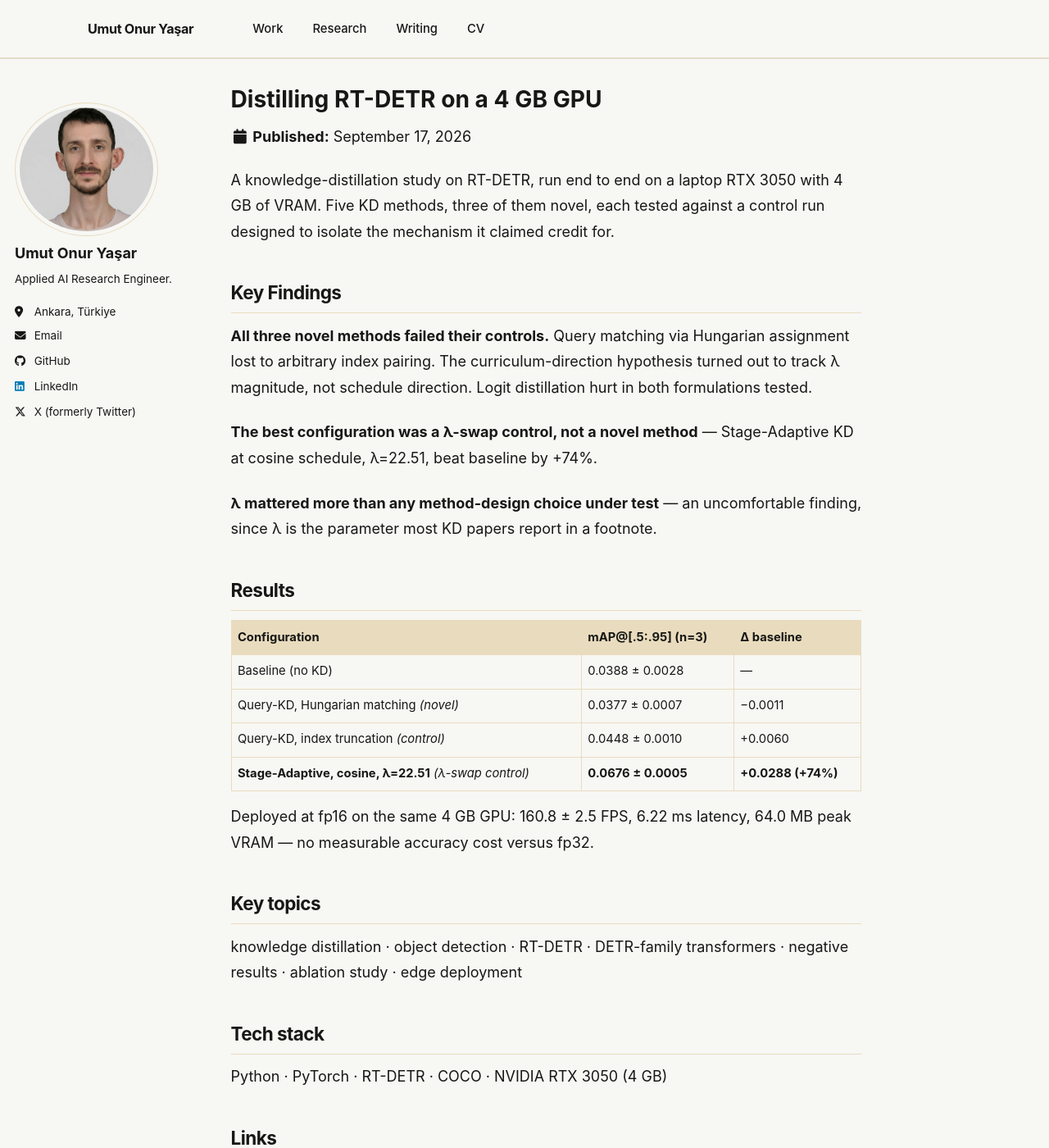
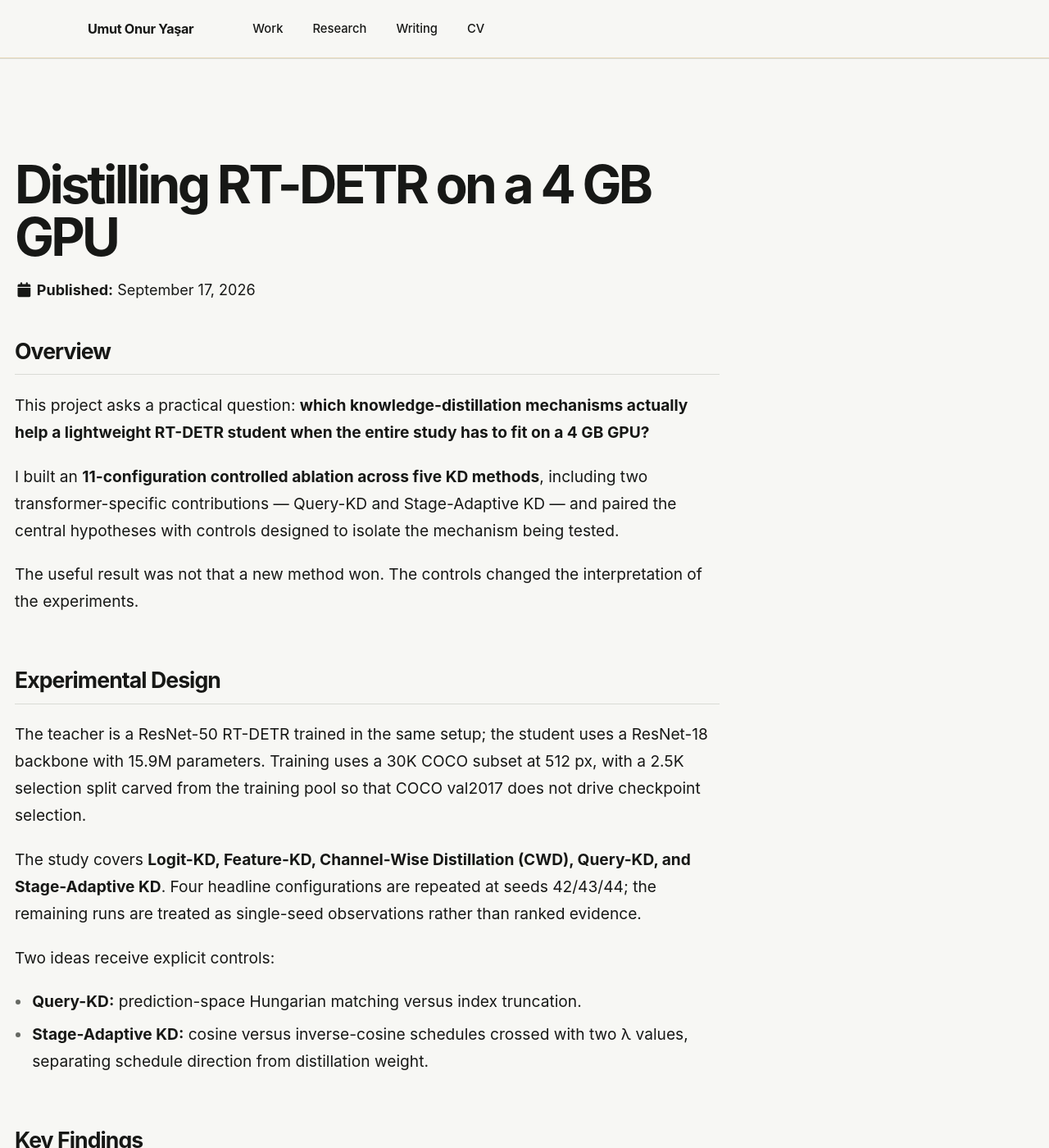
Before and after one commit to umutonuryasar/umutonuryasar.github.io, a Jekyll site: the page built from _portfolio/rt-detr-kd.md, in a window 1280 px wide and 1400 px high. Shown: the whole window at 82% size. Built offline with Jekyll 4.4.1, drawn with Linux system fonts in a browser that asks for light colours; a script bundle is joined from its source files by our own code; library files that are not in the unit come from our copies; some of the changed text lies outside the part shown.

Commit message:
Polish RT-DETR KD portfolio case study

```diff
--- a/_portfolio/rt-detr-kd.md
+++ b/_portfolio/rt-detr-kd.md
@@ -1,38 +1,81 @@
 ---
 title: "Distilling RT-DETR on a 4 GB GPU"
-excerpt: "A controlled knowledge-distillation study on RT-DETR run end-to-end on a single RTX 3050. Three novel KD methods, each tested against a control run designed to isolate the mechanism it claimed credit for — all three refuted."
+excerpt: "A controlled RT-DETR distillation study: 11 configurations across five KD methods, with transformer-specific ideas tested against controls on a single 4 GB GPU."
 collection: portfolio
+classes: portfolio-project
+author_profile: false
+share: false
 ---
 
-A knowledge-distillation study on RT-DETR, run end to end on a laptop RTX 3050 with 4 GB of VRAM. Five KD methods, three of them novel, each tested against a control run designed to isolate the mechanism it claimed credit for.
+## Overview
+
+This project asks a practical question: **which knowledge-distillation mechanisms actually help a lightweight RT-DETR student when the entire study has to fit on a 4 GB GPU?**
+
+I built an **11-configuration controlled ablation across five KD methods**, including two transformer-specific contributions — Query-KD and Stage-Adaptive KD — and paired the central hypotheses with controls designed to isolate the mechanism being tested.
+
+The useful result was not that a new method won. The controls changed the interpretation of the experiments.
+
+## Experimental Design
+
+The teacher is a ResNet-50 RT-DETR trained in the same setup; the student uses a ResNet-18 backbone with 15.9M parameters. Training uses a 30K COCO subset at 512 px, with a 2.5K selection split carved from the training pool so that COCO val2017 does not drive checkpoint selection.
+
+The study covers **Logit-KD, Feature-KD, Channel-Wise Distillation (CWD), Query-KD, and Stage-Adaptive KD**. Four headline configurations are repeated at seeds 42/43/44; the remaining runs are treated as single-seed observations rather than ranked evidence.
+
+Two ideas receive explicit controls:
+
+- **Query-KD:** prediction-space Hungarian matching versus index truncation.
+- **Stage-Adaptive KD:** cosine versus inverse-cosine schedules crossed with two λ values, separating schedule direction from distillation weight.
 
 ## Key Findings
 
-**All three novel methods failed their controls.** Query matching via Hungarian assignment lost to arbitrary index pairing. The curriculum-direction hypothesis turned out to track λ magnitude, not schedule direction. Logit distillation hurt in both formulations tested.
+**Query matching did not help.** Hungarian matching scored below the no-KD baseline, while the deliberately simpler index-truncation control performed better in every repeated seed.
 
-**The best configuration was a λ-swap control, not a novel method** — Stage-Adaptive KD at cosine schedule, λ=22.51, beat baseline by +74%.
+**The apparent curriculum-direction effect was a λ effect.** Once schedule direction and λ were crossed in a 2×2 control, changing λ moved mAP by 0.012–0.023 while matched-λ schedule directions differed by roughly 0.001.
 
-**λ mattered more than any method-design choice under test** — an uncomfortable finding, since λ is the parameter most KD papers report in a footnote.
+**Logit distillation hurt in both formulations tested.** Binary KL and softmax KL both fell below the corresponding single-seed baseline in this regime.
+
+**KD reduced run-to-run variance.** The baseline measured ±0.0028 mAP across three seeds; the repeated KD configurations measured between ±0.0005 and ±0.0010, whether or not they improved the mean.
 
 ## Results
 
 | Configuration | mAP@[.5:.95] (n=3) | Δ baseline |
-|---|---|---|
+| --- | ---: | ---: |
 | Baseline (no KD) | 0.0388 ± 0.0028 | — |
 | Query-KD, Hungarian matching *(novel)* | 0.0377 ± 0.0007 | −0.0011 |
 | Query-KD, index truncation *(control)* | 0.0448 ± 0.0010 | +0.0060 |
 | **Stage-Adaptive, cosine, λ=22.51** *(λ-swap control)* | **0.0676 ± 0.0005** | **+0.0288 (+74%)** |
 
-Deployed at fp16 on the same 4 GB GPU: 160.8 ± 2.5 FPS, 6.22 ms latency, 64.0 MB peak VRAM — no measurable accuracy cost versus fp32.
+The highest-scoring configuration is the **λ-swap control**, not evidence that Stage-Adaptive KD is the best method. Other method families were not swept at the same λ, so the defensible claim is narrower: it is the best configuration found under this study's budget and search procedure.
 
-## Key topics
+## Deployment
 
-knowledge distillation · object detection · RT-DETR · DETR-family transformers · negative results · ablation study · edge deployment
+The best configuration was benchmarked on the same RTX 3050 that constrained the study:
 
-## Tech stack
+| Precision | mAP | FPS | Latency | Peak VRAM |
+| --- | ---: | ---: | ---: | ---: |
+| fp32 | 0.0672 | 95.6 ± 1.7 | 10.46 ms | 111.3 MB |
+| **fp16** | **0.0672** | **160.8 ± 2.5** | **6.22 ms** | **64.0 MB** |
 
-Python · PyTorch · RT-DETR · COCO · NVIDIA RTX 3050 (4 GB)
+For this model, fp16 gives **1.68× throughput and 42% lower peak memory with no measurable mAP change**. That is a result for this checkpoint and evaluation setup, not a general claim that fp16 is lossless.
+
+## Interpretation & Limits
+
+The project is a **budget-regime study**, not a claim about RT-DETR distillation in general. It uses one teacher, a 30K COCO subset, 512 px inputs, and three seeds only for the configurations carrying the main claims. Absolute detection quality is intentionally modest; the value of the study is in matched controls, leakage-free model selection, measured variance, and reporting negative results rather than optimizing them away.
+
+The main lesson is methodological: plausible transformer-specific mechanisms can look convincing until the control isolates what is actually producing the gain. Here, Hungarian query alignment did not survive that test, and the apparent curriculum effect reduced to distillation-weight magnitude.
+
+## Tech Stack
+
+<div class="project-tags">
+  <span>Python</span>
+  <span>PyTorch</span>
+  <span>RT-DETR</span>
+  <span>COCO</span>
+  <span>Knowledge Distillation</span>
+  <span>RTX 3050 · 4 GB</span>
+</div>
 
 ## Links
 
-[Full Tech Report](/rt-detr-kd/) · [GitHub Repository](https://github.com/umutonuryasar/rt-detr-kd)
+- **Technical report:** [Distilling RT-DETR on a 4 GB GPU](/rt-detr-kd/)
+- **Repository:** [github.com/umutonuryasar/rt-detr-kd](https://github.com/umutonuryasar/rt-detr-kd)
```
